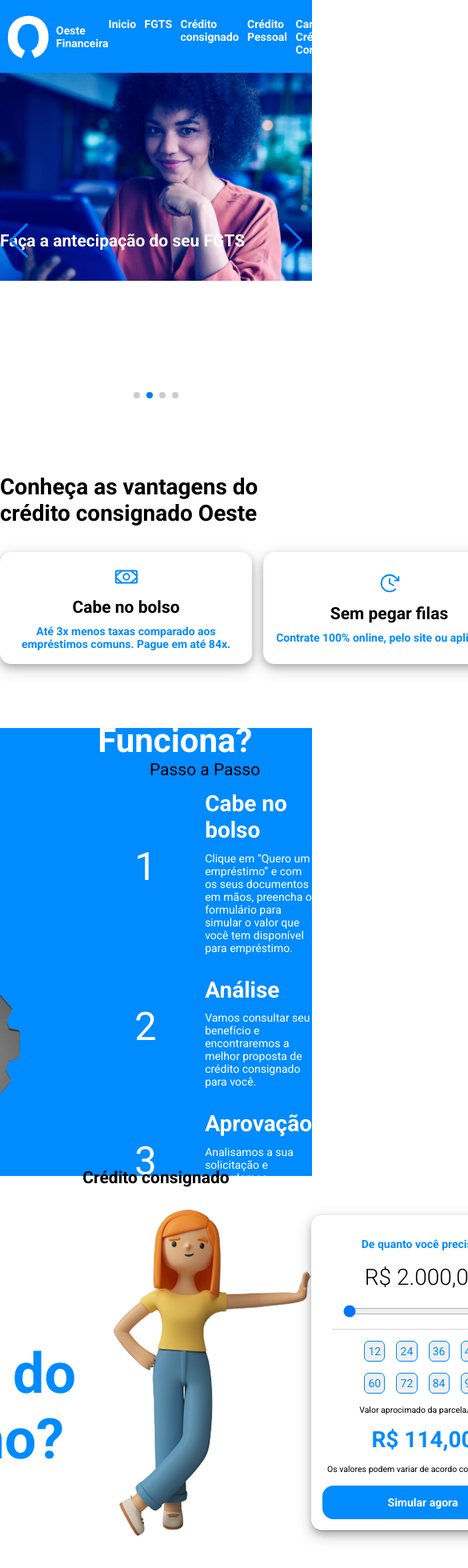
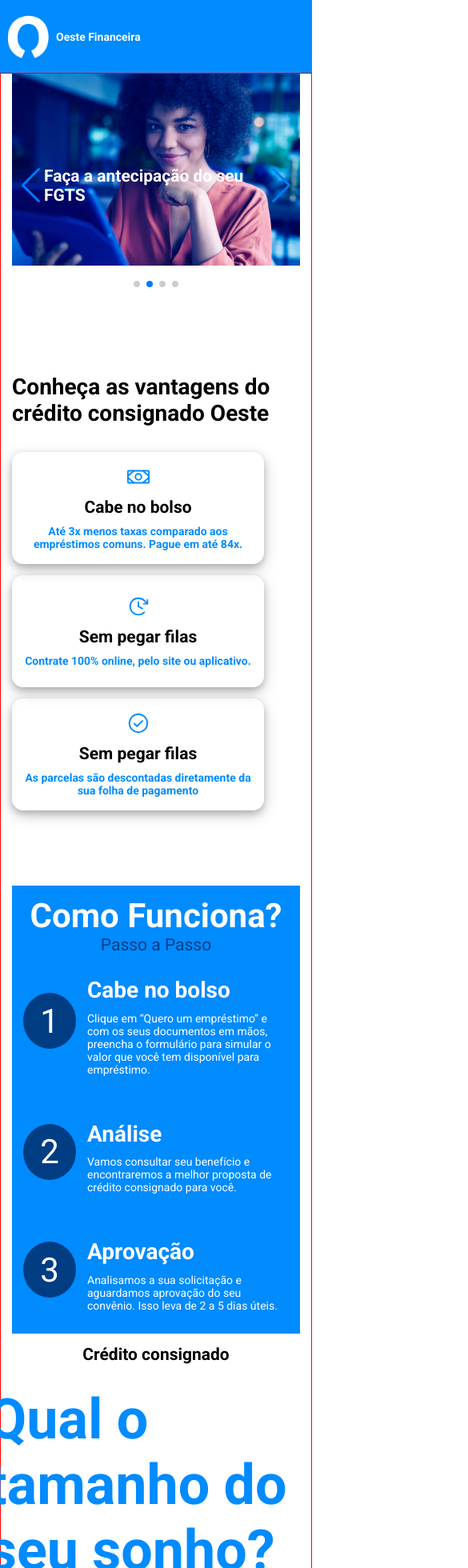
Before and after one commit to Catalendas/Oeste_financeira, a React (Vite) app: page / in a window 390 px wide. Shown: the top 1960 px of the page at 80% size, 585 px wide, since content can reach past the window. Built offline with nearby package versions, Linux system fonts and the light colour scheme.

Commit message:
Create a responsive project

```diff
--- a/src/Pages/Home/Components/Banner/styled.ts
+++ b/src/Pages/Home/Components/Banner/styled.ts
@@ -14,7 +14,17 @@ export const BannerContainer = styled.section`
 
     .swiper {
         width: 100%;
+    }
 
+    @media(max-width: 520px) {
+        img {
+            display: none;
+        }
+
+        .swiper {
+            width: 360px;
+            height: 20rem;
+        }
     }
 `
 
@@ -41,7 +51,20 @@ export const BannerDescription = styled.div<BannerDescriptionProps>`
         line-height: 3rem;
     }
 
-    ${({ theme, color }) => color == "gray" ? css`color: gray` : css`color: white` }
+    ${({ theme, color }) => color == "gray" ? css`color: gray;` : css`color: white;` }
+
+    @media(max-width: 520px) {
+        width: 20rem;
+
+        h1 {
+            font-size: 2.5rem
+        }
+
+        div {
+            font-size: 1.5rem;
+            line-height: 1.5rem;
+        }
+    }
 `
 
 interface SwiperContentProps {
@@ -58,4 +81,8 @@ export const SwiperContent = styled.div<SwiperContentProps>`
         background: ${({ theme }) => `url(${img})  no-repeat `};
         background-size: 100%;
     ` : ""}
+
+    @media(max-width: 520px) {
+        height: 20rem;
+    }
 `
--- a/src/Pages/Home/Components/CommonQuestions/styled.ts
+++ b/src/Pages/Home/Components/CommonQuestions/styled.ts
@@ -8,6 +8,7 @@ export const CommonQuestionsContainer = styled.div`
     display: flex;
     align-items: center;
     flex-direction: column;
+
 
     h2 {
         margin-bottom: 2rem;
@@ -25,12 +26,28 @@ export const CommonQuestionsContainer = styled.div`
 export const CommonQuestionsContent = styled.div`
     display: flex;
     align-items: center;
+
+
+    @media(max-width: 520px){
+        width: 100%;
+
+        div {
+            img {
+                display: none;
+            }
+        }
+    }
 `
 
 export const AccordionRoot = styled(Accordion.Root) `
+    border: 1px solid green;
     border-radius: 6px;
     width: 30rem;
     background: ${({ theme}) => theme.colors["base-white"]};
+
+    @media(max-width: 520px) {
+        width: 100%;
+    }
 `
 
 export const AccordionItem = styled(Accordion.Item)`
--- a/src/Pages/Home/Components/HowItWorks/styled.ts
+++ b/src/Pages/Home/Components/HowItWorks/styled.ts
@@ -15,6 +15,17 @@ export const HowItWorksContainer = styled.section`
         justify-content: flex-end;
    }
 
+   @media(max-width: 520px) {
+
+        width: 360px;
+         div {
+
+            img {
+                display: none;
+            }
+         }
+   }
+
 `
 
 export const Description = styled.div`
@@ -29,7 +40,7 @@ export const Description = styled.div`
 
         span {
             font-size: 1.5rem;
-            color: ${({ theme }) => theme.colors["base-blue-dark"]};
+            color: ${({ theme }) => theme.colors["base-blue-black"]};
             margin-bottom: 1rem;
         }
 `
@@ -46,7 +57,7 @@ export const IntructionContainer = styled.div`
         min-width: 120px;
         border-radius: 50%;
 
-        background: ${({ theme }) => theme.colors["base-blue-dark"]};
+        background: ${({ theme }) => theme.colors["base-blue-black"]};
         color: ${({ theme }) => theme.colors["base-white"]};
 
         display: flex;
@@ -72,4 +83,14 @@ export const IntructionContainer = styled.div`
    & + div {
     margin-top: 2rem    ;
    }
+
+   @media(max-width: 520px) {
+        padding: 1rem;
+
+        span {
+            height: 70px;
+            min-width: 66px;
+            font-size: 3rem;
+        }
+   }
 `
--- a/src/Pages/Home/Components/Infos/styled.ts
+++ b/src/Pages/Home/Components/Infos/styled.ts
@@ -16,6 +16,16 @@ export const InfoConteiner = styled.div`
         grid-template-columns: repeat(3, 1fr);
         grid-gap: 1rem;
     }
+
+    @media(max-width: 520px) {
+
+        padding: 1rem;
+        width: 360px;
+
+        > div {
+            grid-template-columns: repeat(1, 1fr);
+        }
+    }
 `
 
 export const TitleContent = styled.h2`
--- a/src/Pages/Home/Components/Simulator/index.tsx
+++ b/src/Pages/Home/Components/Simulator/index.tsx
@@ -26,7 +26,9 @@ export function Simulator() {
         setRengeValue(rangeEventValue)
     }
 
-    console.log(rangeValue)
+    function handlePlus(event: any) {
+        console.log(event)
+    }
 
 
     return (
@@ -54,10 +56,10 @@ export function Simulator() {
                             </section>
 
                             <OptionsContainer>
-                                <OptionsButton value="0.097">12</OptionsButton>
-                                <OptionsButton value="0.054">24</OptionsButton>
-                                <OptionsButton value="0.042">36</OptionsButton>
-                                <OptionsButton value="0.035">48</OptionsButton>
+                                <OptionsButton value="0.097" onClick={handlePlus}>12</OptionsButton>
+                                <OptionsButton value="0.054" onClick={handlePlus}>24</OptionsButton>
+                                <OptionsButton value="0.042" onClick={handlePlus}>36</OptionsButton>
+                                <OptionsButton value="0.035" onClick={handlePlus}>48</OptionsButton>
                                 <OptionsButton value="0.031">60</OptionsButton>
                                 <OptionsButton value="0.028">72</OptionsButton>
                                 <OptionsButton value="0.027">84</OptionsButton>
--- a/src/Pages/Home/Components/Simulator/styled.ts
+++ b/src/Pages/Home/Components/Simulator/styled.ts
@@ -2,7 +2,7 @@ import styled from "styled-components";
 import * as RadioGroup from "@radix-ui/react-radio-group"
 
 export const SimulatorContainer = styled.div`
-    width: 53rem;
+    width: 100%;
     height: 30rem;
     padding: 1rem;
     display: flex;
@@ -11,13 +11,22 @@ export const SimulatorContainer = styled.div`
     flex-direction: column;
     gap: 2rem;
 
+
     margin-bottom: 4rem;
+
+    @media(max-width: 520px) {
+        height: 50rem;
+    }
 `
 
 export const SimulatorContent = styled.div`
         display: flex;
         align-items: center;
         justify-content: space-between;
+
+        @media(max-width: 520px) {
+            flex-direction: column;
+        }
 `
 
 export const SimulatorTitleContainer = styled.div`
@@ -32,6 +41,12 @@ export const SimulatorTitleContainer = styled.div`
 export const CardSimulator = styled.div`
         display: flex;
         align-items: center;
+
+        @media(max-width: 520px) {
+            img {
+                display: none;
+            }
+        }
 `
 
 export const SimulatorCard = styled.div`
--- a/src/Pages/Home/styled.ts
+++ b/src/Pages/Home/styled.ts
@@ -7,4 +7,5 @@ export const HomeContainer = styled.div`
     justify-content: center;
     flex-direction: column;
     gap: 0.75rem;
+    border: 1px solid red;
 `
--- a/src/components/Footer/styled.ts
+++ b/src/components/Footer/styled.ts
@@ -38,4 +38,8 @@ export const AboutContainer = styled.div`
 export const InfoAboutContainer = styled.div`
     display: flex;
     gap: .75rem;
+
+    @media(max-width: 520px) {
+        display: none;
+    }
 `
--- a/src/components/Header/styled.ts
+++ b/src/components/Header/styled.ts
@@ -4,6 +4,7 @@ export const HeaderContainer = styled.header`
     width: 100%;
     height: 6.5rem;
     background: ${({ theme }) => theme.colors["base-blue"]};
+
 
     display: flex;
     align-items: center;
@@ -39,4 +40,8 @@ export const HeaderLinks = styled.nav`
             }
         }
     }
+
+    @media(max-width: 520px) {
+        display: none;
+    }
 `
```
